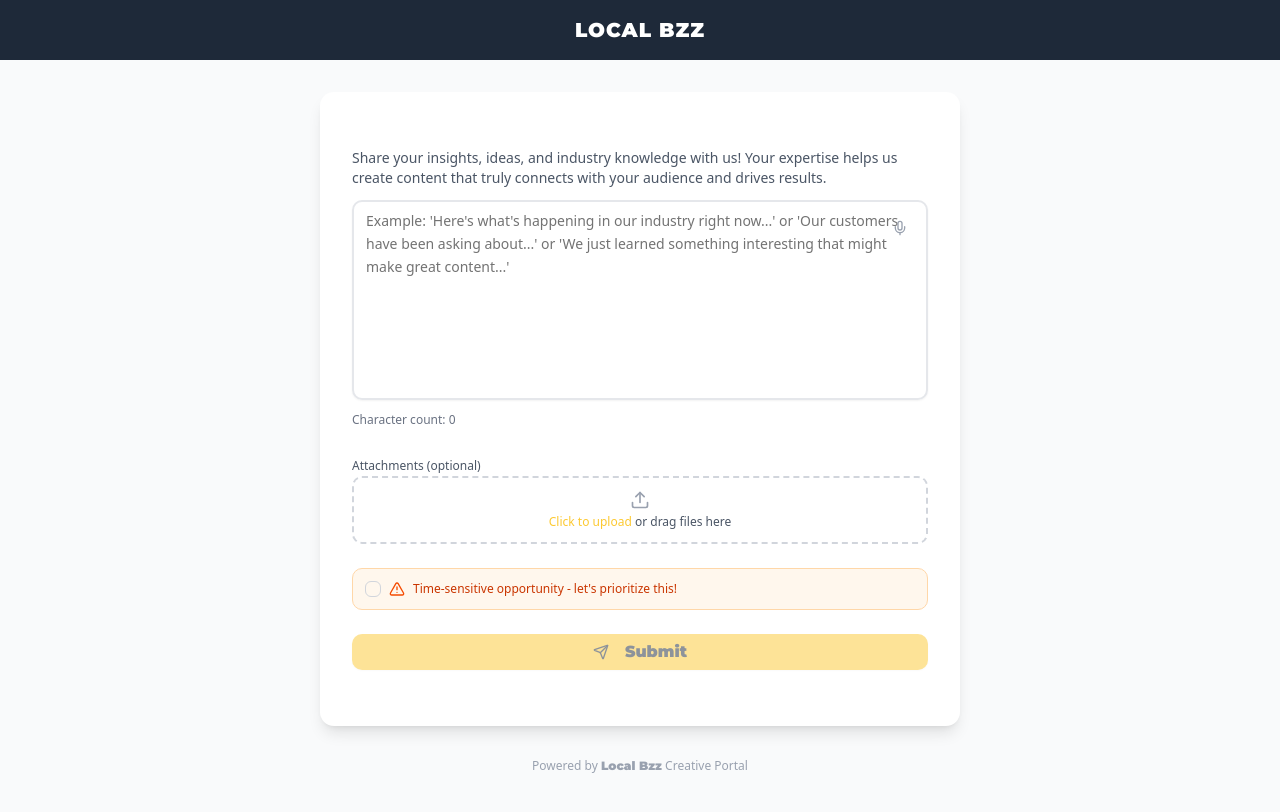
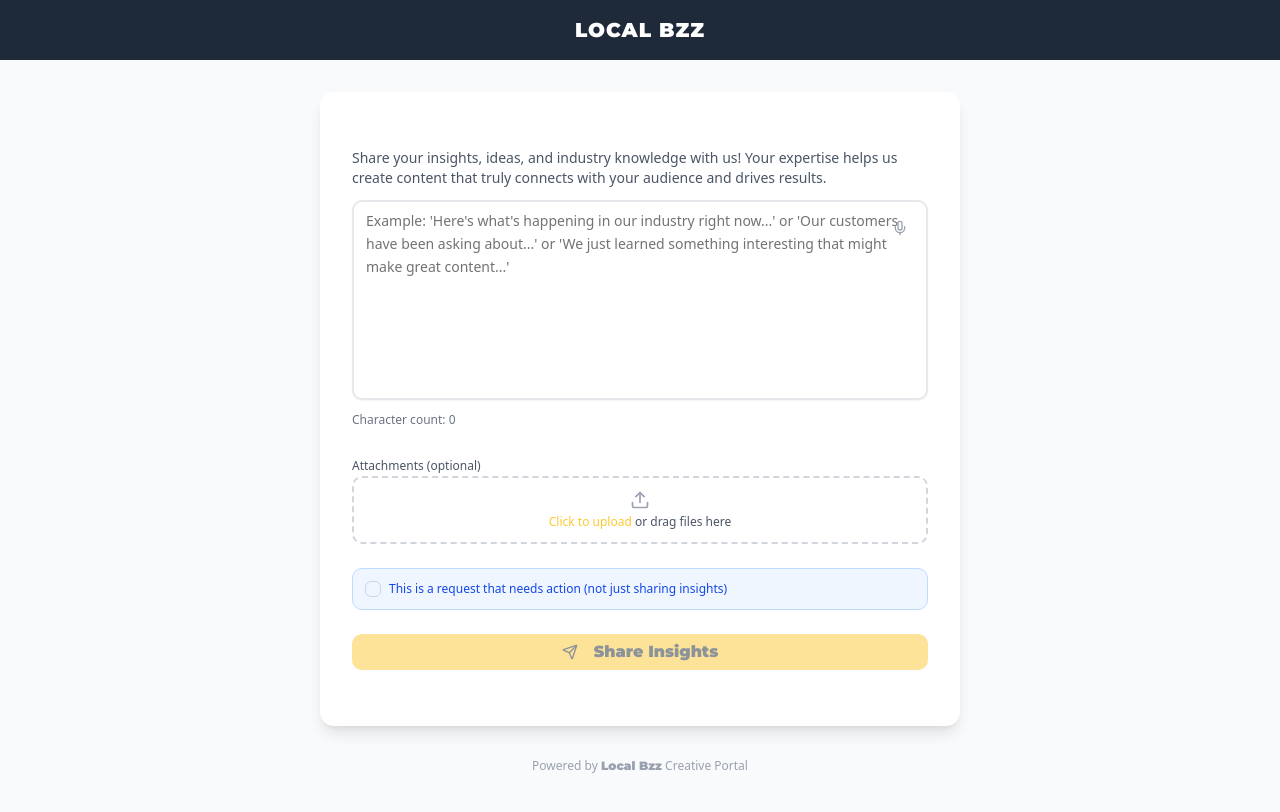
Before and after one commit to tyatlocalbzz/localbzz-client-portal, a Next.js app: page / in a window 1280 px wide. Shown: the top 812 px of the page. Built offline with nearby package versions, Linux system fonts and the light colour scheme.

Commit message:
Add request toggle: separate insights sharing from actionable requests with conditional urgent option

```diff
--- a/src/app/api/submit/route.ts
+++ b/src/app/api/submit/route.ts
@@ -36,12 +36,13 @@ export async function POST(request: NextRequest) {
     }
 
     const body = await request.json()
-    const { content, subdomain, deviceType, isUrgent, attachments } = body
+    const { content, subdomain, deviceType, isRequest, isUrgent, attachments } = body
 
     console.log('📝 Request Data:')
     console.log('- Subdomain:', subdomain)
     console.log('- Content length:', content?.length)
     console.log('- Device type:', deviceType)
+    console.log('- Is Request:', isRequest)
     console.log('- Is Urgent:', isUrgent)
     console.log('- Attachments:', attachments?.length || 0, 'files')
     console.log('- Raw body keys:', Object.keys(body))
@@ -98,16 +99,16 @@ export async function POST(request: NextRequest) {
         'Full Request': content,
         'Client Name': clientName,
         'Request Category': category,
-        'Urgent?': isUrgent || false,
+        'Urgent?': isRequest && isUrgent || false,
         'Subdomain': resolvedSubdomain,
-        'Submission Source': 'Client Portal',
+        'Submission Source': isRequest ? 'Client Portal - Request' : 'Client Portal - Insights',
         'AI Processing Status': 'Pending',
-        'Status': 'New',
+        'Status': isRequest ? 'New' : 'Information',
         ...(attachmentsList && { 'Internal Notes': `Attachments:\n${attachmentsList}` })
       }
     }
 
-    console.log('📋 Airtable Record to submit:')
+    console.log('�� Airtable Record to submit:')
     console.log(JSON.stringify(airtableRecord, null, 2))
 
     // Build URL with explicit environment variable logging
--- a/src/app/page.tsx
+++ b/src/app/page.tsx
@@ -43,6 +43,7 @@ interface SubmissionState {
 export default function IdeaSubmissionPage() {
   const [subdomain, setSubdomain] = useState<string>('')
   const [requestText, setRequestText] = useState<string>('')
+  const [isRequest, setIsRequest] = useState<boolean>(false)
   const [isUrgent, setIsUrgent] = useState<boolean>(false)
   const [submission, setSubmission] = useState<SubmissionState>({ status: 'idle' })
   const [isVoiceSupported, setIsVoiceSupported] = useState<boolean>(false)
@@ -164,7 +165,8 @@ export default function IdeaSubmissionPage() {
           content: requestText.trim(),
           subdomain,
           deviceType: /Mobi|Android/i.test(navigator.userAgent) ? 'mobile' : 'desktop',
-          isUrgent,
+          isRequest,
+          isUrgent: isRequest && isUrgent, // Only urgent if it's actually a request
           attachments: fileInfo
         }),
       })
@@ -172,11 +174,16 @@ export default function IdeaSubmissionPage() {
       const result = await response.json()
 
       if (response.ok && result.success) {
+        const messageType = isRequest
+          ? `Your${isUrgent ? ' urgent' : ''} request has been submitted!`
+          : 'Thanks for sharing your insights!'
+
         setSubmission({
           status: 'success',
-          message: `Thanks for sharing your insights${isUrgent ? ' (marked as urgent)' : ''}! We'll use this to create amazing content together.`
+          message: `${messageType} We'll use this to create amazing content together.`
         })
         setRequestText('')
+        setIsRequest(false)
         setIsUrgent(false)
         setSelectedFiles([])
 
@@ -410,7 +417,28 @@ export default function IdeaSubmissionPage() {
                 )}
               </div>
 
-              {/* Urgency Checkbox - Compact */}
+              {/* Request Type Selection */}
+              <div className="space-y-2">
+                <div className="flex items-center space-x-2 p-3 bg-blue-50 border border-blue-200 rounded-lg">
+                  <Checkbox
+                    id="request-checkbox"
+                    checked={isRequest}
+                    onCheckedChange={(checked: boolean) => {
+                      setIsRequest(checked)
+                      if (!checked) setIsUrgent(false) // Clear urgent if not a request
+                    }}
+                    className="data-[state=checked]:bg-blue-500 data-[state=checked]:border-blue-500"
+                  />
+                  <label
+                    htmlFor="request-checkbox"
+                    className="text-xs font-medium text-blue-700 cursor-pointer select-none"
+                  >
+                    This is a request that needs action (not just sharing insights)
+                  </label>
+                </div>
+
+                {/* Urgency Checkbox - Only show when isRequest is true */}
+                {isRequest && (
                   <div className="flex items-center space-x-2 p-3 bg-orange-50 border border-orange-200 rounded-lg">
                     <Checkbox
                       id="urgent-checkbox"
@@ -426,14 +454,18 @@ export default function IdeaSubmissionPage() {
                       Time-sensitive opportunity - let&apos;s prioritize this!
                     </label>
                   </div>
+                )}
+              </div>
 
               {/* Submit Button */}
               <Button
                 type="submit"
-                className={`w-full py-4 text-base font-bold transition-colors rounded-lg ${
-                  isUrgent
-                    ? 'bg-orange-500 hover:bg-orange-600 text-white border-0'
-                    : 'bg-[#FCC931] hover:bg-[#e6b52a] text-gray-800 border-0'
+                className={`w-full py-4 text-base font-bold transition-colors rounded-lg border-0 ${
+                  isRequest && isUrgent
+                    ? 'bg-orange-500 hover:bg-orange-600 text-white'
+                    : isRequest
+                    ? 'bg-blue-500 hover:bg-blue-600 text-white'
+                    : 'bg-[#FCC931] hover:bg-[#e6b52a] text-gray-800'
                 } ${montserrat.className}`}
                 disabled={submission.status === 'submitting' || !requestText.trim()}
               >
@@ -444,12 +476,12 @@ export default function IdeaSubmissionPage() {
                   </>
                 ) : (
                   <>
-                    {isUrgent ? (
+                    {isRequest && isUrgent ? (
                       <AlertTriangle className="h-4 w-4 mr-2" />
                     ) : (
                       <Send className="h-4 w-4 mr-2" />
                     )}
-                    Submit
+                    {isRequest ? 'Submit Request' : 'Share Insights'}
                   </>
                 )}
               </Button>
```
Lines whose indentation alone changed are shown as unchanged.
